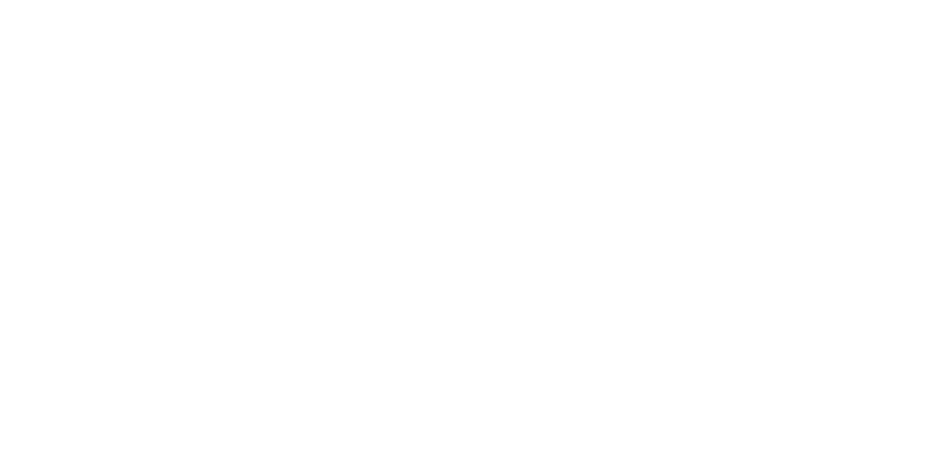
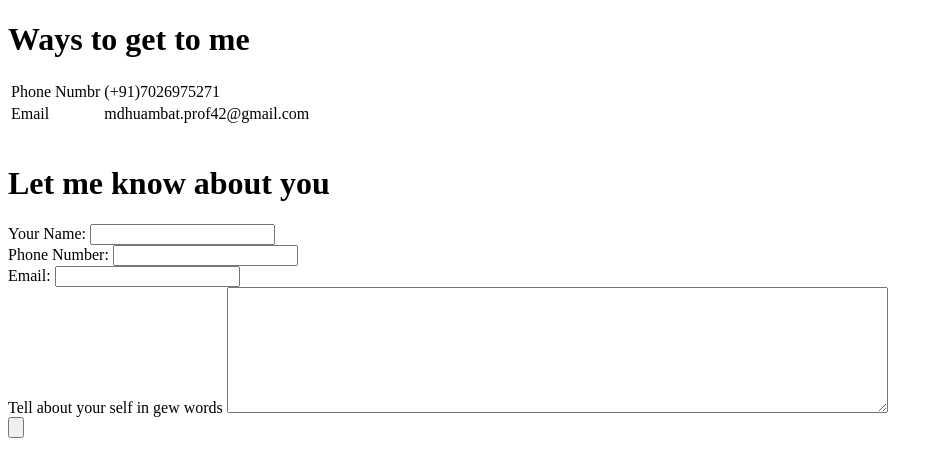
Before and after one commit to Madhu-Ambat/My_CV, a plain HTML site: page Contacts.html in a window 1280 px wide. Shown: the whole page, without its empty margins (0-943 px from the left). Drawn offline with Linux system fonts and the light colour scheme.

Commit message:
Contacts page is updating

```diff
--- a/Contacts.html
+++ b/Contacts.html
@@ -0,0 +1,36 @@
+<!DOCTYPE html>
+<html lang="en" dir="ltr">
+  <head>
+    <meta charset="utf-8">
+    <title>Cotact</title>
+  </head>
+  <body>
+<h1>Ways to get to me</h1>
+ <table>
+   <tr>
+     <td>Phone Numbr</td><td>(+91)7026975271 </td>
+   </tr>
+   <tr>
+     <td>Email</td><td>mdhuambat.prof42@gmail.com</td>
+   </tr>
+ </table>
+ <br>
+ <h1>Let me know about you</h1>
+ <form class="" action="mailto:madhuambat.prof42@gmail.com" method="post" enctype="text/plain">
+   <label for="">Your Name:</label>
+   <input type="text" name="Name:" value="">
+   <br>
+   <label for="">Phone Number: </label>
+   <input type="text" name="Phone Number:" value="">
+   <br>
+   <label for="">Email: </label>
+   <input type="email" name="Email:" value="">
+   <br>
+   <label for="">Tell about your self in gew words</label>
+   <textarea name="name" rows="8" cols="80"></textarea>
+   <br>
+   <input type="submit" name="Submit" value="">
+ </form>
+
+  </body>
+</html>
```
Also changed, not shown: Education.html (+1 -1 lines), index.html (+2 -1 lines).
